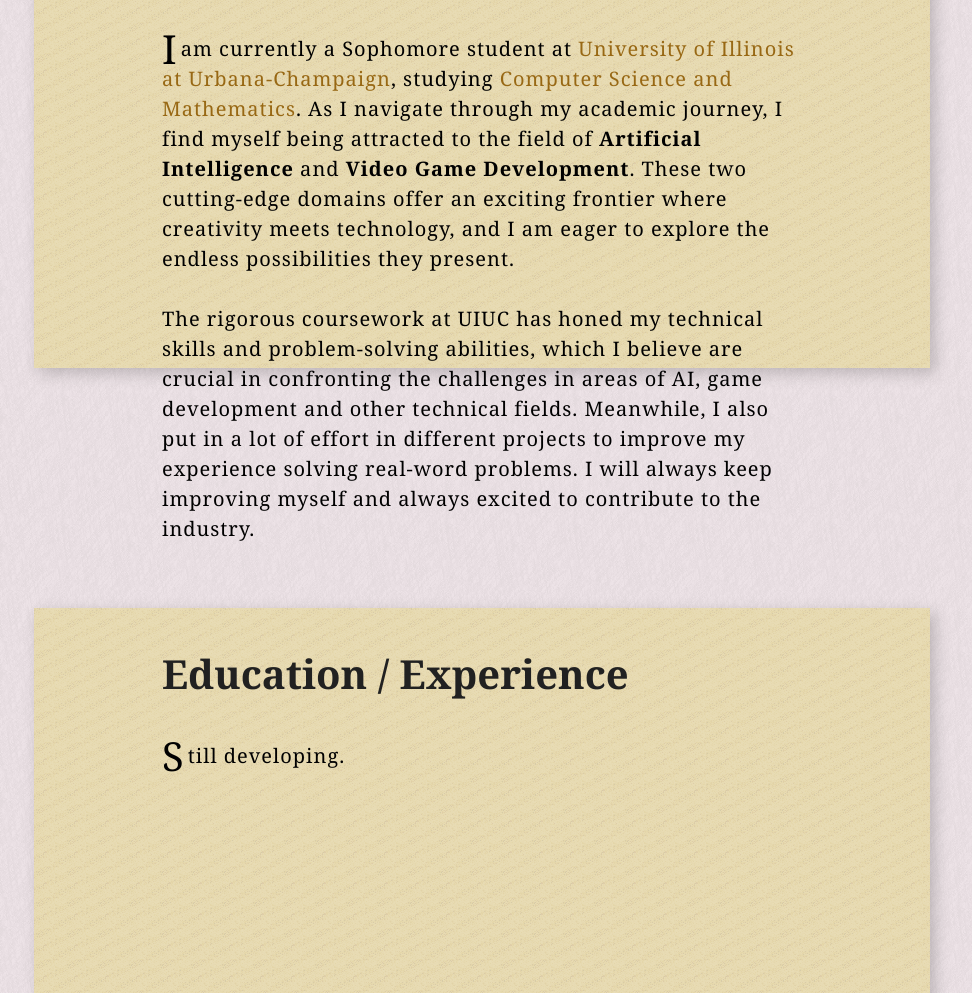
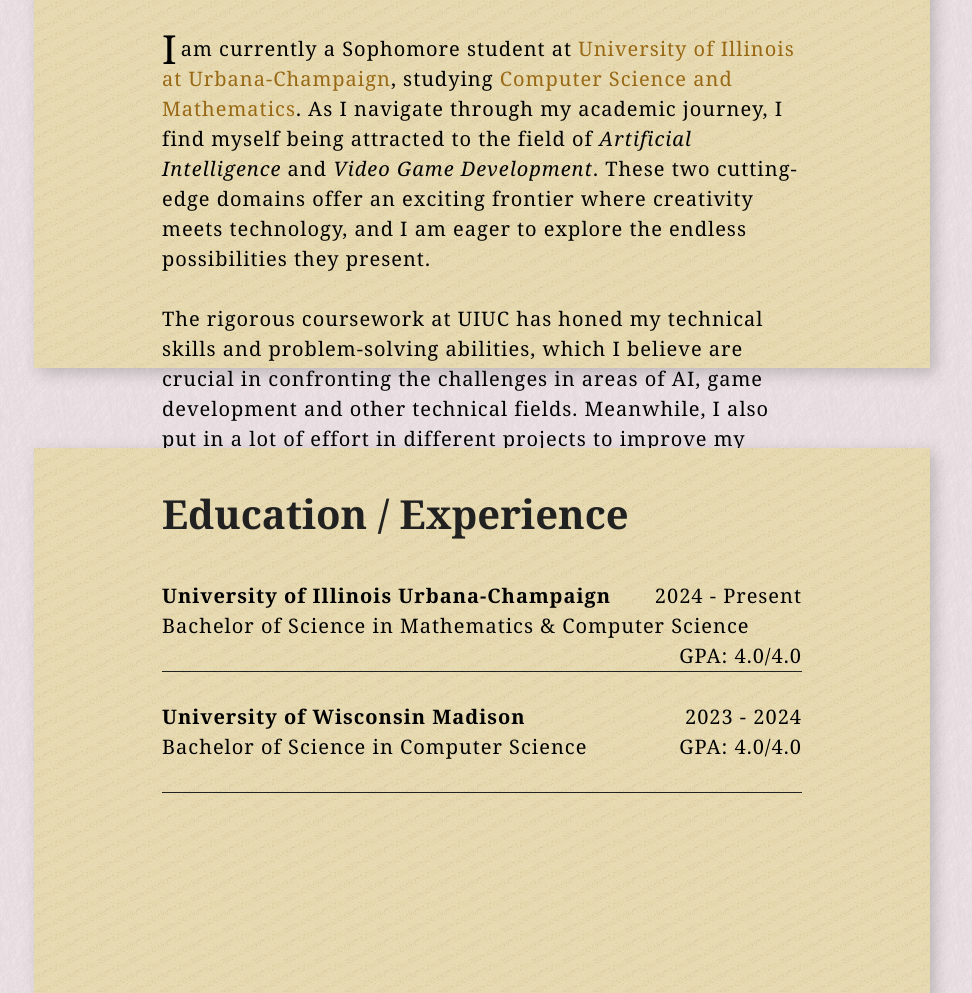
Before and after one commit to William-f-12/William-f-12.github.io, a plain HTML site: page WillLuWeb/pages/about.html in a window 1280 px wide. Shown: the part 352-1345 px from the top of the page, without its empty margins (158-1130 px from the left). Drawn offline with nearby package versions, Linux system fonts and the light colour scheme.

Commit message:
update education experience in about page

```diff
--- a/WillLuWeb/css/about_style.css
+++ b/WillLuWeb/css/about_style.css
@@ -40,6 +40,11 @@
 p a:hover {
     color: #069;
     text-decoration: underline;
+}
+
+hr {
+    border: 0;
+    border-top: 1px solid #212121;
 }
 
 #Top {
@@ -121,8 +126,8 @@
 #eduExp {
     position: absolute;
     width: 70%;
-    height: 60%;
-    top: 120%;
+    height: 80%;
+    top: 100%;
     left: 15%;
     padding: 3% 10%;
     background-image: url(../asserts/img/block_texture.png);
@@ -134,7 +139,7 @@
     position: absolute;
     width: 70%;
     height: 60%;
-    top: 230%;
+    top: 190%;
     left: 15%;
     padding: 3% 10%;
     background-image: url(../asserts/img/block_texture.png);
@@ -146,7 +151,7 @@
     position: absolute;
     width: 70%;
     height: 60%;
-    top: 300%;
+    top: 260%;
     left: 15%;
     padding: 3% 10%;
     background-image: url(../asserts/img/block_texture.png);
@@ -162,12 +167,16 @@
     font-family: Georgia, sans-serif;
 }
 
+.end {
+    float: right;
+}
+
 footer {
     position: absolute;
     width: 100%;
     height: 20%;
     left: 0;
-    top: 320%;
+    top: 330%;
     background-color: #212121;
 }
 
--- a/WillLuWeb/pages/about.html
+++ b/WillLuWeb/pages/about.html
@@ -89,8 +89,8 @@
                 at Urbana-Champaign</a>, studying
             <a href="https://siebelschool.illinois.edu/academics/undergraduate/degree-program-options/bs-mathematics-computer-science"
                 target="_blank">Computer Science and Mathematics</a>. As I navigate through my academic journey, I find
-            myself being attracted to the field of <strong>Artificial Intelligence</strong> and <strong>Video Game
-                Development</strong>. These two cutting-edge domains offer an exciting frontier where creativity meets
+            myself being attracted to the field of <i>Artificial Intelligence</i> and <i>Video Game
+                Development</i>. These two cutting-edge domains offer an exciting frontier where creativity meets
             technology, and I am eager to explore the endless possibilities they present.
         </p>
         <p>
@@ -103,7 +103,16 @@
 
     <section id="eduExp">
         <h1>Education / Experience</h1>
-        <p class="dropcap">Still developing.</p>
+        <p>
+            <b>University of Illinois Urbana-Champaign</b> <span class="end">2024 - Present</span>
+            <br>Bachelor of Science in Mathematics & Computer Science <span class="end">GPA: 4.0/4.0</span>
+            <hr>
+        </p>
+        <p>
+            <b>University of Wisconsin Madison</b> <span class="end">2023 - 2024</span>
+            <br>Bachelor of Science in Computer Science <span class="end">GPA: 4.0/4.0</span>
+            <hr>
+        </p>
     </section>
 
     <section id="project">
```
